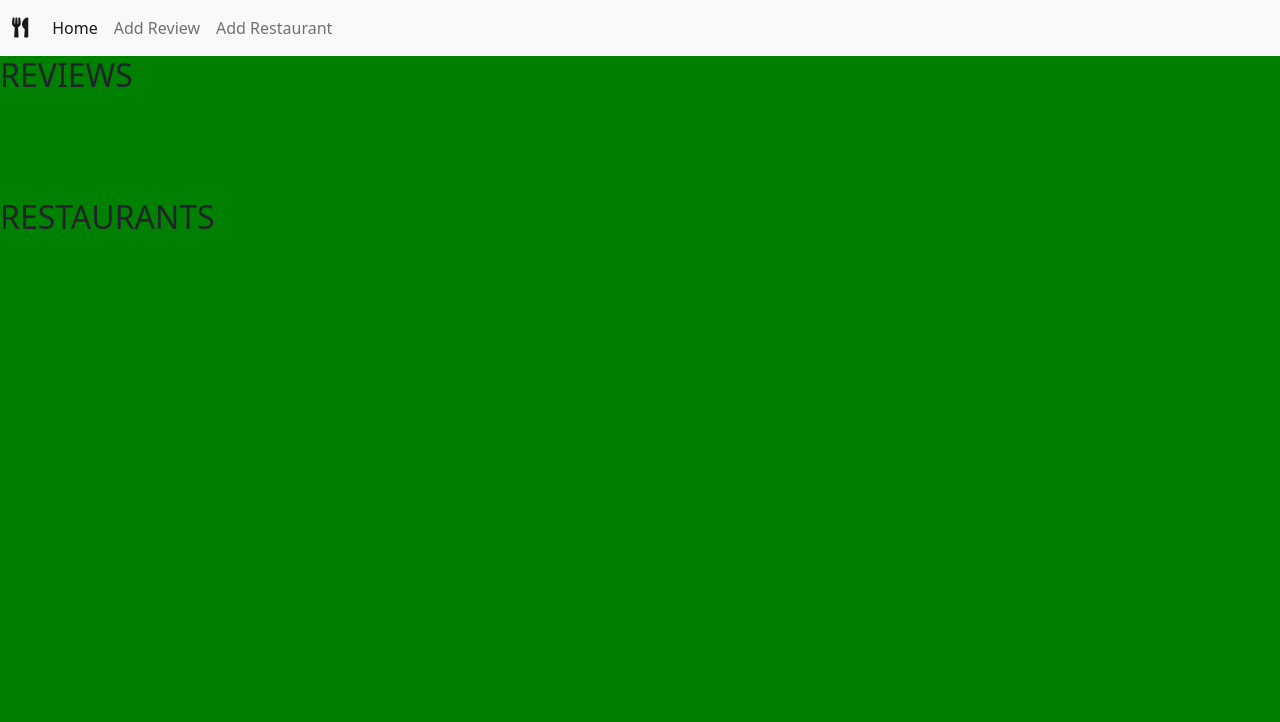
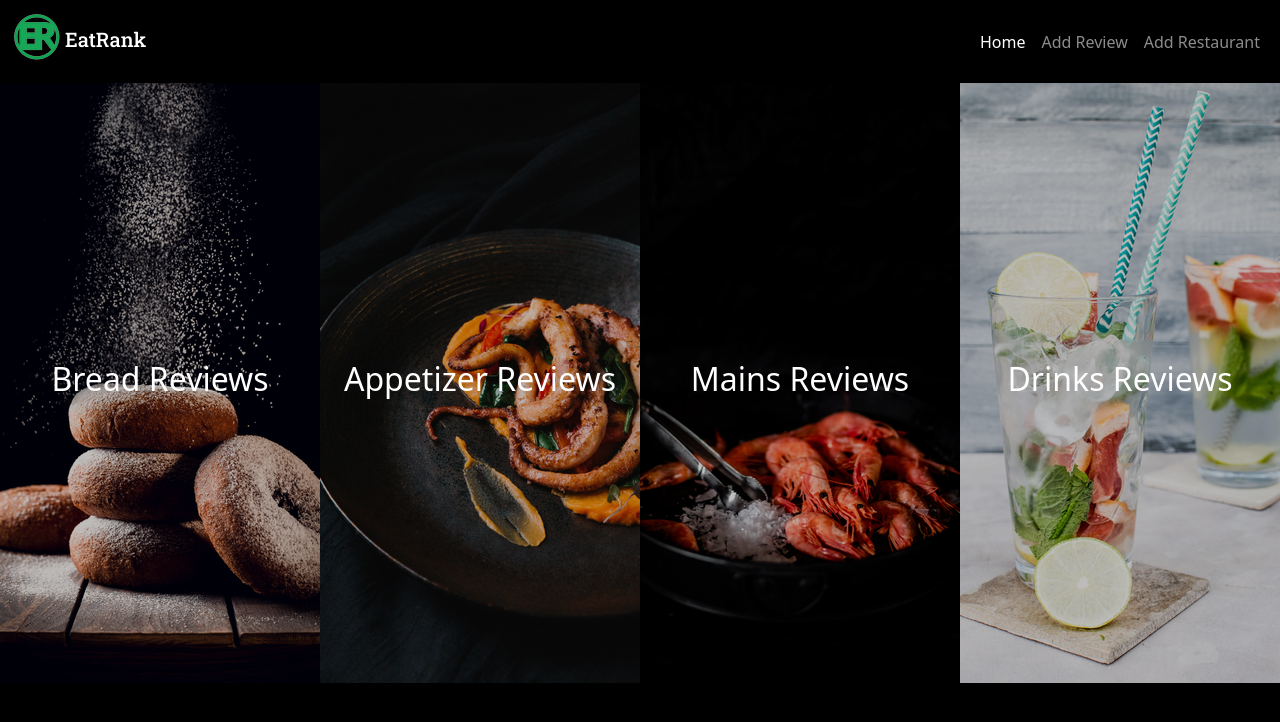
Before and after one commit to Code-Institute-Submissions/darylkangjh-EatRank, a Flask app: page / in a window 1280 px wide. Shown: the top 722 px of the page. Run offline with Flask 2, Linux system fonts and the light colour scheme; data that the repository does not hold is empty.

Commit message:
Style index.html

```diff
--- a/static/styles/style.css
+++ b/static/styles/style.css
@@ -1,3 +1,65 @@
+@import url('https://fonts.googleapis.com/css2?family=Roboto+Slab:wght@500;600&display=swap');
+
 body {
-    background-color: green;
+    background-color: black;
+    color : white;
 }
+.navbar-brand {
+    font-family: 'Roboto Slab', serif;
+}
+.brand {
+    font-size: 3rem;
+}
+
+/* main styling */
+main>div>div {
+    height: 300px;
+}
+.bg-main-01 {
+    background: url('../images/donut-sprinkle-400.png') ;
+    background-size: cover;
+    background-position: center;
+}
+.bg-main-02 {
+    background: url('../images/squid-dish-400.png') ;
+    background-size: cover;
+    background-position: center;
+}
+.bg-main-03 {
+    background: url('../images/prawn-dish-400.png');
+    background-size: cover;
+    background-position: center;
+}
+.bg-main-04 {
+    background: url('../images/mocktail-drinks-400.png') ;
+    background-size: cover;
+    background-position: center;
+}
+/* common classes */
+
+.overlay {
+    height: 100%;
+    width: 100%;
+    background-color: rgba(0,0,0,0.25);
+    display: flex;
+    justify-content: center;
+    align-items: center;
+}
+@media screen and (min-width: 768px) {
+    body {
+        /* background-color: blue; */
+    }
+    main>div>div {
+        height: 600px;
+    }
+}
+@media screen and (min-width: 990px) {
+    body {
+        /* background-color: maroon; */
+    }
+}
+@media screen and (min-width: 1200px) {
+    body {
+        /* background-color: sandybrown; */
+    }
+}
--- a/templates/base.html
+++ b/templates/base.html
@@ -21,16 +21,22 @@
 </head>
 
 <body>
-    <nav class="navbar navbar-expand-lg navbar-light bg-light">
+    <nav class="navbar navbar-expand-lg navbar-dark">
         <div class="container-fluid">
-            <a class="navbar-brand" href="#"><i class="fas fa-utensils brand"></i></a>
+            <a class="navbar-brand" href="#">
+                <img
+                src="{{url_for('static', filename = 'images/ERlogo-48.png')}}"
+                alt="EatRank logo"
+                class="mb-2"
+                />
+                    EatRank</a>
             <button class="navbar-toggler" type="button" data-bs-toggle="collapse"
                 data-bs-target="#navbarSupportedContent" aria-controls="navbarSupportedContent" aria-expanded="false"
                 aria-label="Toggle navigation">
                 <span class="navbar-toggler-icon"></span>
             </button>
             <div class="collapse navbar-collapse" id="navbarSupportedContent">
-                <ul class="navbar-nav me-auto mb-2 mb-lg-0">
+                <ul class="navbar-nav ms-auto mb-2 mb-lg-0">
                     <li class="nav-item">
                         <a class="nav-link active" aria-current="page" href="{{ url_for ('index')}}">Home</a>
                     </li>
--- a/templates/index.html
+++ b/templates/index.html
@@ -1,20 +1,35 @@
 {% extends 'base.html' %}
 
 {% block content %}
-<main>
-    <h2>REVIEWS</h2>
-    {% for item in reviews %}
-        <h2>{{item.restaurant}}</h2>
-        <a href="{{ url_for ('update_review', task_id=item._id) }}"><small><i>make changes - {{item._id}}</i></small> </a>
-        <a href="{{ url_for ('delete_review', task_id=item._id) }}"><small class="text-danger"><i>delete - {{item._id}}</i></small> </a>
-    {% endfor %}
-    <div class="p-5"></div>
-    <h2>RESTAURANTS</h2>
-    {% for item in restaurants %}
-        <h2>{{item.restaurant}}</h2>
-        <a href="{{ url_for ('update_restaurant', task_id=item._id) }}"><small><i>make changes - {{item._id}}</i></small> </a>
-        <a href="{{ url_for ('delete_restaurant', task_id=item._id) }}"><small class="text-danger"><i>delete - {{item._id}}</i></small> </a>
-    {% endfor %}
+<main class="container-fluid">
+    <div class="row">
+        <div class="col-md-3 col-6 bg-main-01 p-0">
+            <div class="overlay">
+                <div><h2>Bread Reviews</h2></div>
+            </div>
+        </div>
+        <div class="col-md-3 col-6 bg-main-02 p-0">
+            <div class="overlay">
+                <div><h2>Appetizer Reviews</h2></div>
+            </div>
+        </div>
+        <div class="col-md-3 col-6 bg-main-03 p-0">
+            <div class="overlay">
+                <div><h2>Mains Reviews</h2></div>
+            </div>
+        </div>
+        <div class="col-md-3 col-6 bg-main-04 p-0">
+            <div class="overlay">
+                <div><h2>Drinks Reviews</h2></div>
+            </div>
+        </div>
+    </div>
+
+
+
+
+
 
 </main>
+
 {% endblock %}
```
Also changed, not shown: static/images/ERlogo-48.png (added), static/images/donut-sprinkle-400.png (added), static/images/mocktail-drinks-400.png (added), static/images/prawn-dish-400.png (added), static/images/squid-dish-400.png (added).
